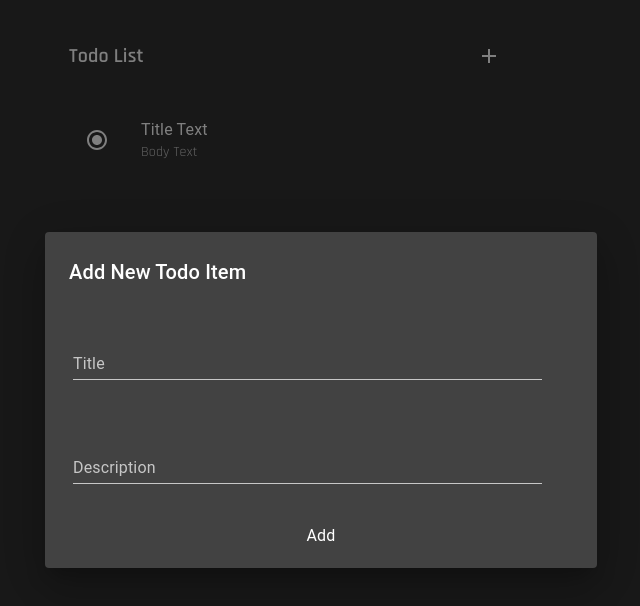
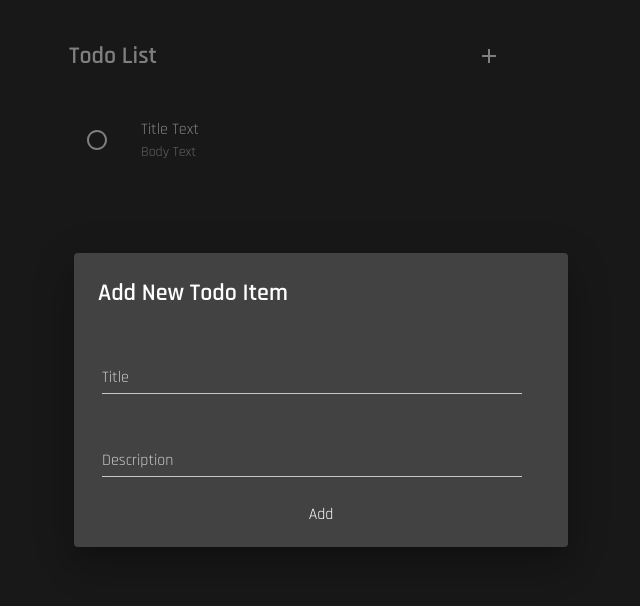
Before and after one commit to Pandaphobic/mh-todos, a React (Create React App) app: page / in a window 1280 px wide. Both pictures are taken after a click on the button "add item". Shown: the top 606 px of the page, without its empty margins (319-959 px from the left). Built offline with nearby package versions, Linux system fonts and the light colour scheme.

Commit message:
ui complete

```diff
--- a/src/App.js
+++ b/src/App.js
@@ -6,7 +6,7 @@ function App() {
   return (
     <div className="App">
       <Container maxWidth="sm">
-        <TodoList></TodoList>
+        <TodoList />
       </Container>
     </div>
   );
--- a/src/components/input-field.js
+++ b/src/components/input-field.js
@@ -5,9 +5,15 @@ import TextField from "@material-ui/core/TextField";
 const useStyles = makeStyles(() => ({
   root: {
     "& > *": {
-      margin: "2em",
+      marginTop: "1.5em",
+      marginLeft: "2em",
+      marginRight: "2em",
+      marginBottom: "1em",
       width: "85%",
     },
+  },
+  textField: {
+    fontFamily: "Rajdhani",
   },
 }));
 
@@ -16,7 +22,12 @@ export default function BasicTextFields() {
 
   return (
     <form className={classes.root} noValidate autoComplete="off">
-      <TextField color="secondary" id="standard-basic" label="Title" />
+      <TextField
+        className={classes.textField}
+        color="secondary"
+        id="standard-basic"
+        label="Title"
+      />
       <TextField color="secondary" id="standard-basic" label="Description" />
     </form>
   );
--- a/src/components/modal.js
+++ b/src/components/modal.js
@@ -1,29 +1,31 @@
 import React from "react";
 import PropTypes from "prop-types";
+import {
+  List,
+  ListItem,
+  ListItemText,
+  DialogTitle,
+  Dialog,
+  Typography,
+} from "@material-ui/core/";
+import AddIcon from "@material-ui/icons/Add";
+import IconButton from "@material-ui/core/IconButton";
 import { makeStyles } from "@material-ui/core/styles";
-import Button from "@material-ui/core/Button";
-import Avatar from "@material-ui/core/Avatar";
-import List from "@material-ui/core/List";
-import ListItem from "@material-ui/core/ListItem";
-import ListItemAvatar from "@material-ui/core/ListItemAvatar";
-import ListItemText from "@material-ui/core/ListItemText";
-import DialogTitle from "@material-ui/core/DialogTitle";
-import Dialog from "@material-ui/core/Dialog";
-import PersonIcon from "@material-ui/icons/Person";
-import AddIcon from "@material-ui/icons/Add";
-import Typography from "@material-ui/core/Typography";
-import { blue } from "@material-ui/core/colors";
-import IconButton from "@material-ui/core/IconButton";
+
+// COMPONENTS
 import BasicTextFields from "./input-field";
-const emails = ["username@gmail.com", "user02@gmail.com"];
-const useStyles = makeStyles({
-  avatar: {
-    backgroundColor: blue[100],
-    color: blue[600],
+
+const useStyles = makeStyles(theme => ({
+  palette: {
+    type: "dark",
   },
-});
+  modalTitle: {
+    fontFamily: "Rajdhani",
+    fontWeight: 600,
+  },
+}));
 
-function SimpleDialog(props) {
+function Modal(props) {
   const classes = useStyles();
   const { onClose, selectedValue, open } = props;
 
@@ -36,13 +38,13 @@ function SimpleDialog(props) {
   };
 
   return (
-    <Dialog
-      onClose={handleClose}
-      aria-labelledby="simple-dialog-title"
-      open={open}
-    >
+    <Dialog onClose={handleClose} aria-labelledby="add-todo-title" open={open}>
       <List>
-        <DialogTitle id="simple-dialog-title">Add New Todo Item</DialogTitle>
+        <DialogTitle id="add-todo-title">
+          <Typography variant="h5" className={classes.modalTitle}>
+            Add New Todo Item
+          </Typography>
+        </DialogTitle>
         <BasicTextFields />
         <ListItem
           autoFocus
@@ -57,15 +59,14 @@ function SimpleDialog(props) {
   );
 }
 
-SimpleDialog.propTypes = {
+Modal.propTypes = {
   onClose: PropTypes.func.isRequired,
   open: PropTypes.bool.isRequired,
   selectedValue: PropTypes.string.isRequired,
 };
 
-export default function SimpleDialogDemo() {
+export default function TodoDialog() {
   const [open, setOpen] = React.useState(false);
-  const [selectedValue, setSelectedValue] = React.useState(emails[1]);
 
   const handleClickOpen = () => {
     setOpen(true);
@@ -73,14 +74,10 @@ export default function SimpleDialogDemo() {
 
   const handleClose = value => {
     setOpen(false);
-    setSelectedValue(value);
   };
 
   return (
     <div>
-      {/* <Typography variant="subtitle1">Selected: {selectedValue}</Typography>
-      <br /> */}
-
       <IconButton
         justify="center"
         aria-label="add item"
@@ -88,8 +85,8 @@ export default function SimpleDialogDemo() {
       >
         <AddIcon />
       </IconButton>
-      <SimpleDialog
-        selectedValue={selectedValue}
+      <Modal
+        // selectedValue={selectedValue}
         open={open}
         onClose={handleClose}
       />
--- a/src/components/todo-list.js
+++ b/src/components/todo-list.js
@@ -1,11 +1,8 @@
 import React from "react";
+// MATERIAL UI
 import { makeStyles } from "@material-ui/core/styles";
-import RadioButtonChecked from "@material-ui/icons/RadioButtonChecked";
 import RadioButtonUnchecked from "@material-ui/icons/RadioButtonUnchecked";
-import AddIcon from "@material-ui/icons/Add";
-import IconButton from "@material-ui/core/IconButton";
-import logo from "../assets/logo.svg";
-import SimpleDialogDemo from "./modal";
+
 import {
   Container,
   List,
@@ -16,17 +13,14 @@ import {
   Grid,
 } from "@material-ui/core";
 
+// COMPONENTS
+import TodoDialog from "./modal";
+
 const useStyles = makeStyles(theme => ({
-  palette: {
-    type: "dark",
-  },
   title: {
     margin: theme.spacing(4, 0, 2),
     fontFamily: "Rajdhani",
     fontWeight: 600,
-  },
-  listItemText: {
-    fontFamily: "Rajdhani",
   },
 }));
 
@@ -37,14 +31,6 @@ const items = {
   item4: ["primary text", "secondary text"],
   item5: ["primary text", "secondary text"],
 };
-
-function generate(element) {
-  return [0, 1, 2].map(value =>
-    React.cloneElement(element, {
-      key: value,
-    })
-  );
-}
 
 export default function TodoList() {
   const classes = useStyles();
@@ -61,14 +47,14 @@ export default function TodoList() {
         justify="center"
       >
         <Grid align="left" item xs={9}>
-          <Typography variant="h6" className={classes.title}>
+          <Typography variant="h5" className={classes.title}>
             Todo List
           </Typography>
         </Grid>
 
         <Grid align="left" item xs={3}>
           <Typography variant="h6" className={classes.title}>
-            <SimpleDialogDemo />
+            <TodoDialog />
           </Typography>
         </Grid>
       </Grid>
@@ -77,7 +63,7 @@ export default function TodoList() {
         <List>
           <ListItem>
             <ListItemIcon>
-              <RadioButtonChecked />
+              <RadioButtonUnchecked />
             </ListItemIcon>
             <ListItemText
               classes={
--- a/src/index.js
+++ b/src/index.js
@@ -9,6 +9,9 @@ const theme = createTheme({
   palette: {
     type: "dark",
   },
+  typography: {
+    fontFamily: "Rajdhani",
+  },
 });
 
 ReactDOM.render(
```
Also changed, not shown: 1 other file (tests, documents, lock files or other folders).
